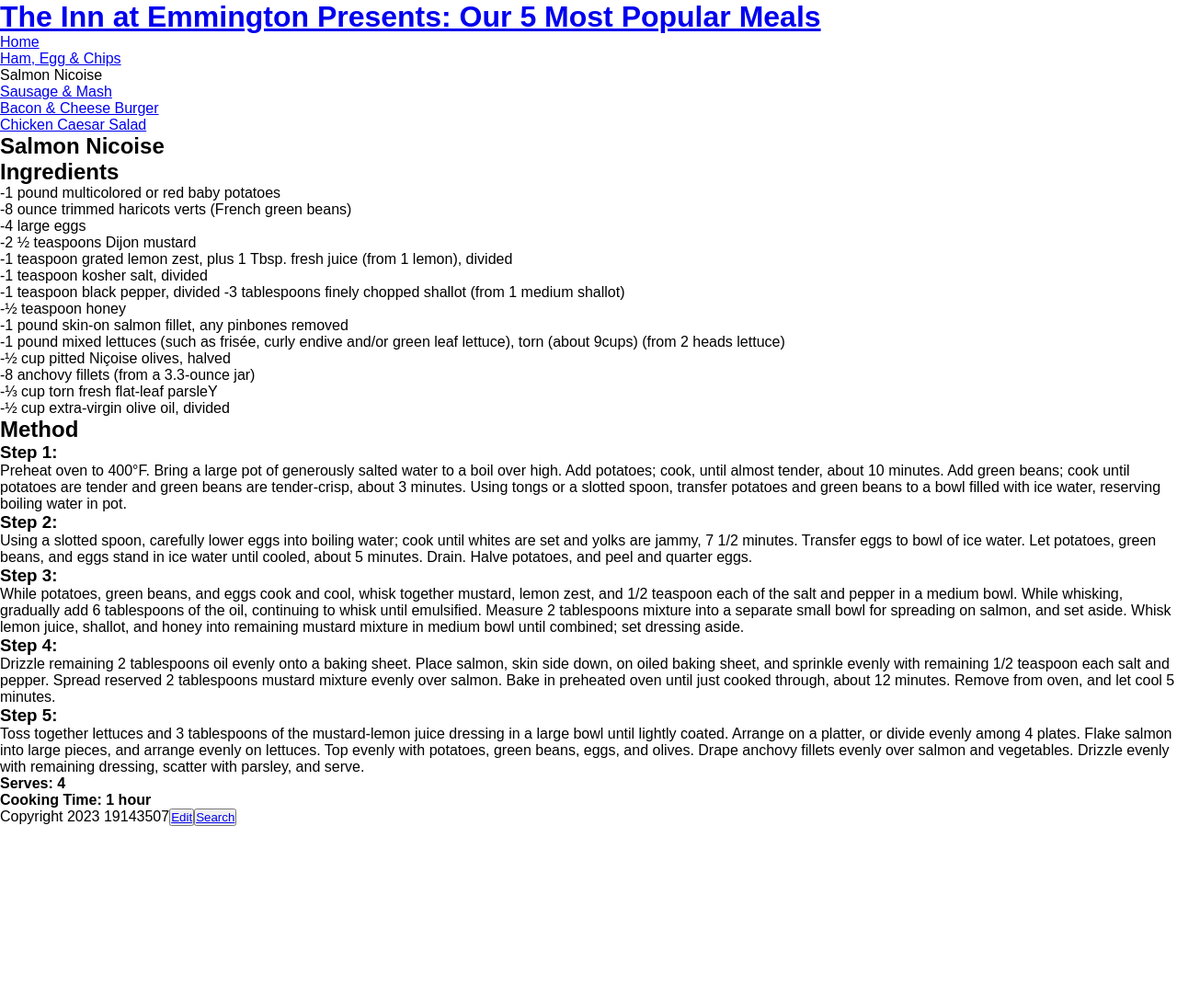
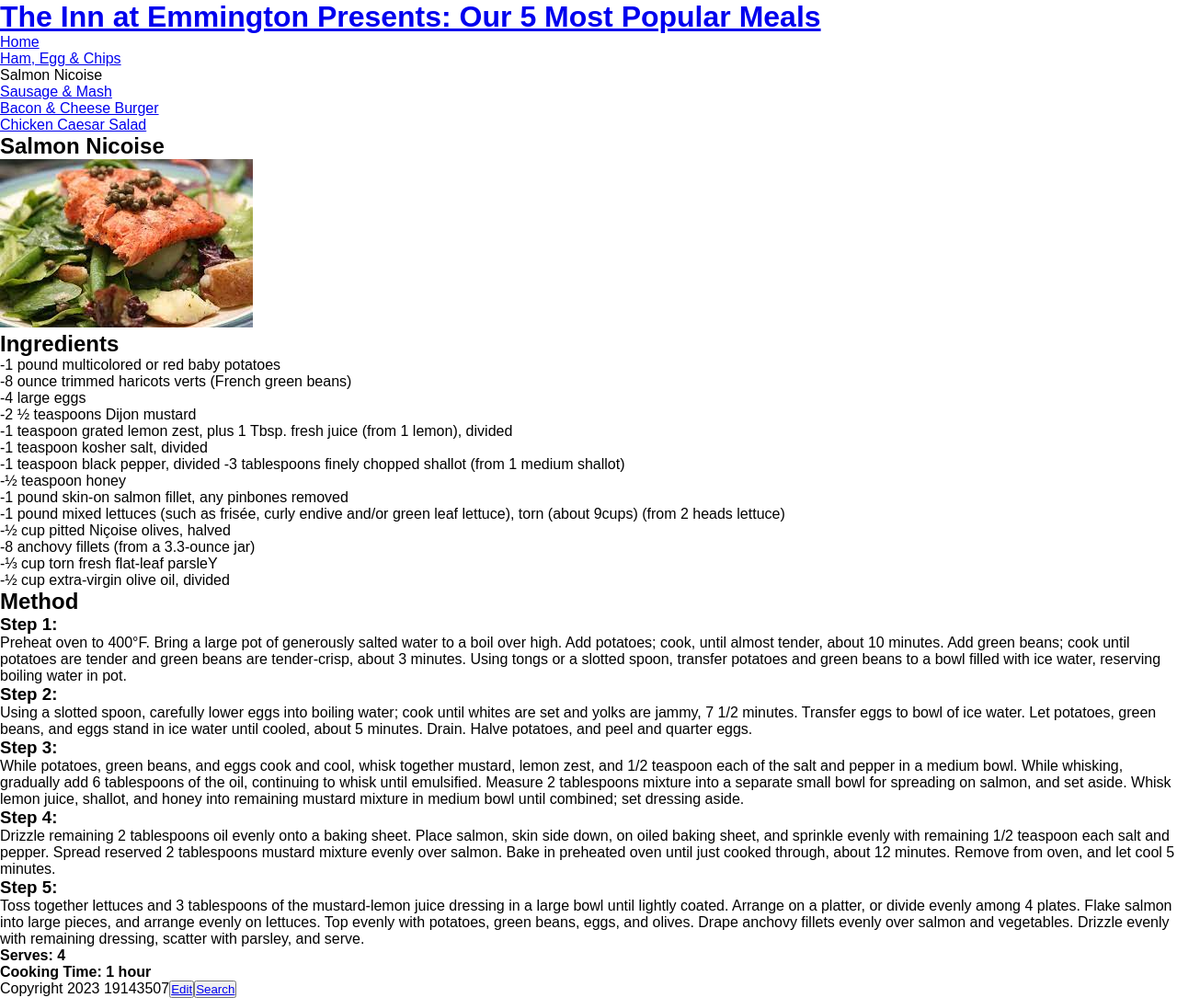
Before and after one commit to 19143507/inn-at-emmington, a Jekyll site: the page built from _recipes/recipe1.md, in a window 1280 px wide. Shown: the whole page at 92% size. Built offline with Jekyll 4.4.1, drawn with Linux system fonts in a browser that asks for light colours; before the commit the page ends 900 px from its top, so only the background shows below that.

Commit message:
Update Recipe “recipe1”

```diff
--- a/_recipes/recipe1.md
+++ b/_recipes/recipe1.md
@@ -5,6 +5,8 @@ order: 2
 layout: recipe
 published: true
 ---
+![](../uploads/salmon-n.jpg)
+
 ## Ingredients
 
 \-1 pound multicolored or red baby potatoes
```
Also changed, not shown: uploads/salmon-n.jpg (added).
